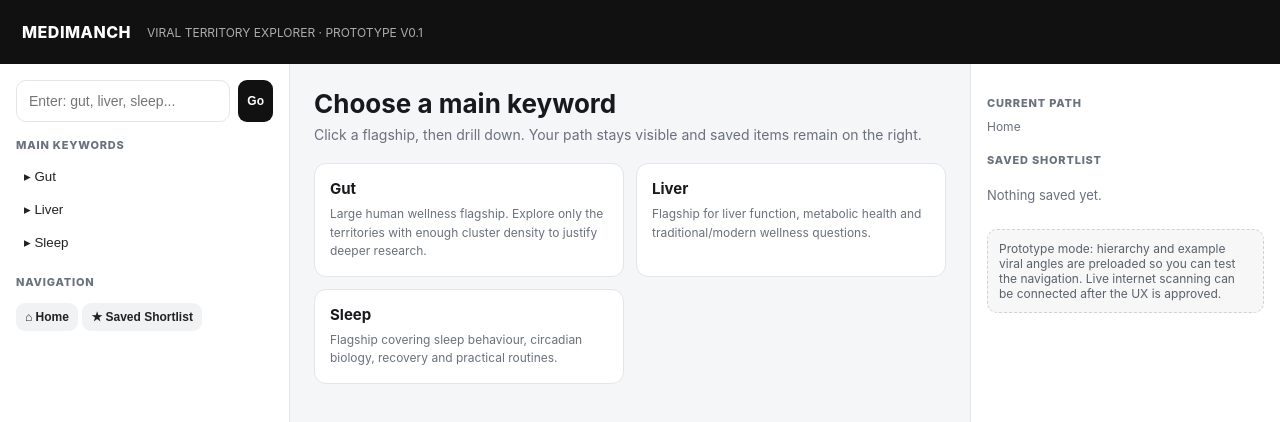
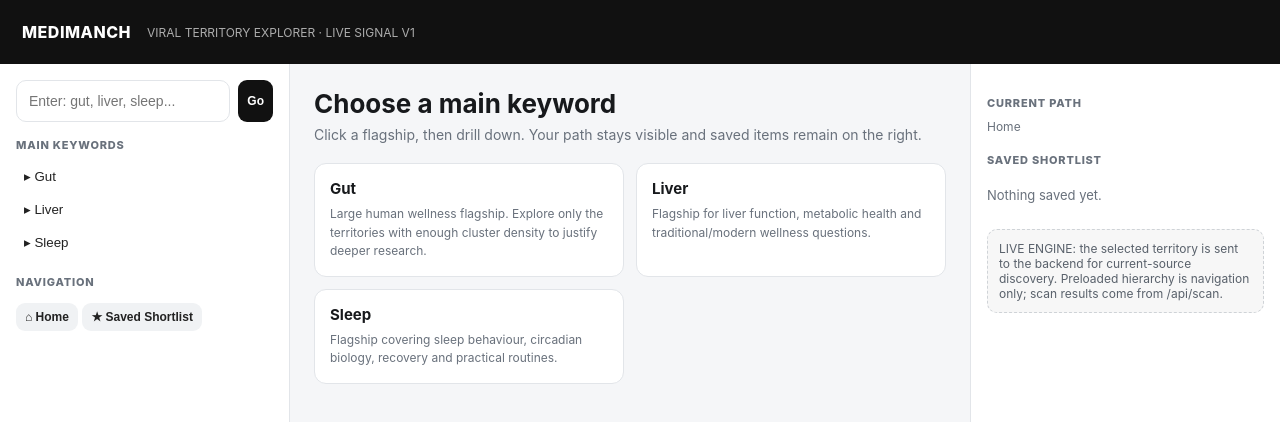
Before and after one commit to shalinderkhurana-wq/mmsearch, a website: page public/index.html in a window 1280 px wide. Shown: the top 422 px of the page. Drawn offline with Linux system fonts and the light colour scheme.

Commit message:
Update index.html

```diff
--- a/public/index.html
+++ b/public/index.html
@@ -29,7 +29,7 @@ h1{font-size:26px;margin:4px 0 7px}.desc{color:var(--muted);font-size:14px;max-w
 </style>
 </head>
 <body>
-<header><div class="logo">MEDIMANCH</div><div class="sub">VIRAL TERRITORY EXPLORER · PROTOTYPE V0.1</div></header>
+<header><div class="logo">MEDIMANCH</div><div class="sub">VIRAL TERRITORY EXPLORER · LIVE SIGNAL V1</div></header>
 <div class="layout">
 <aside class="left">
   <div class="search"><input id="kw" placeholder="Enter: gut, liver, sleep..."><button class="btn small" onclick="discover()">Go</button></div>
@@ -46,7 +46,7 @@ h1{font-size:26px;margin:4px 0 7px}.desc{color:var(--muted);font-size:14px;max-w
   <div class="section-title">Current Path</div><div id="pathbox" class="meta">Home</div>
   <div class="section-title">Saved Shortlist</div>
   <div id="saved"></div>
-  <div class="notice">Prototype mode: hierarchy and example viral angles are preloaded so you can test the navigation. Live internet scanning can be connected after the UX is approved.</div>
+  <div class="notice">LIVE ENGINE: the selected territory is sent to the backend for current-source discovery. Preloaded hierarchy is navigation only; scan results come from /api/scan.</div>
 </aside>
 </div>
 <script>
@@ -152,8 +152,7 @@ async function scanNode(){
   const path = current.slice();
   const nodeName = path[path.length-1];
 
-  // Local demo engine. The response contract is intentionally API-shaped,
-  // so a real backend can replace this call later without changing the UI.
+  // Live backend scan. No local demo fallback.
   try {
     const result = await localSignalEngine({
       path,
```
